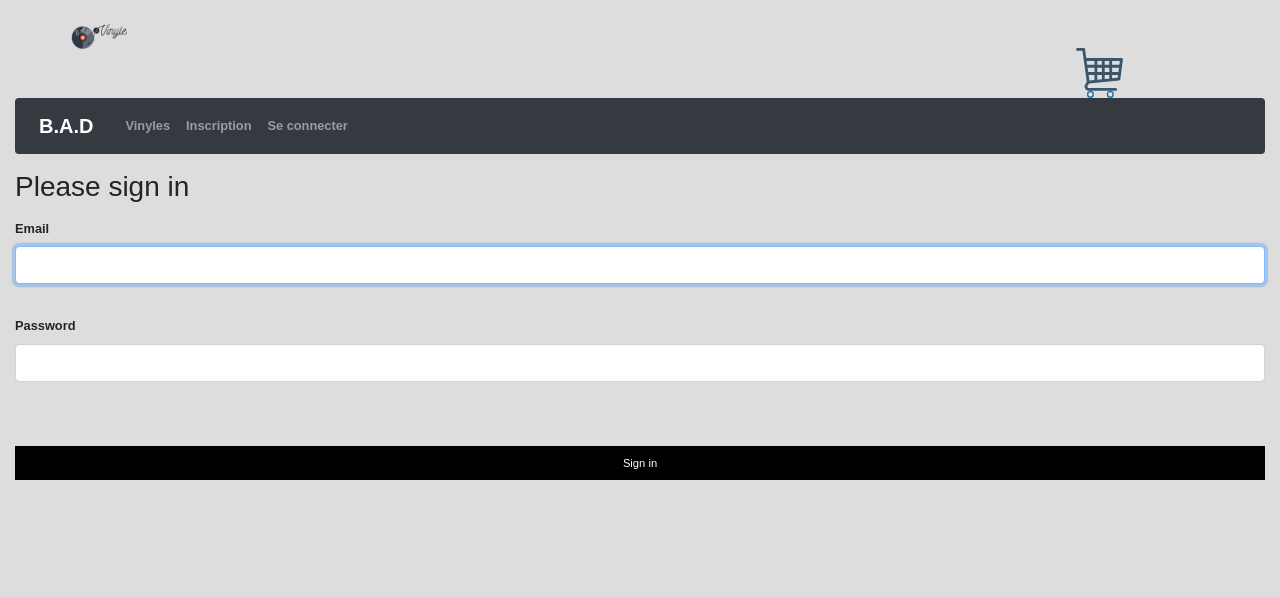
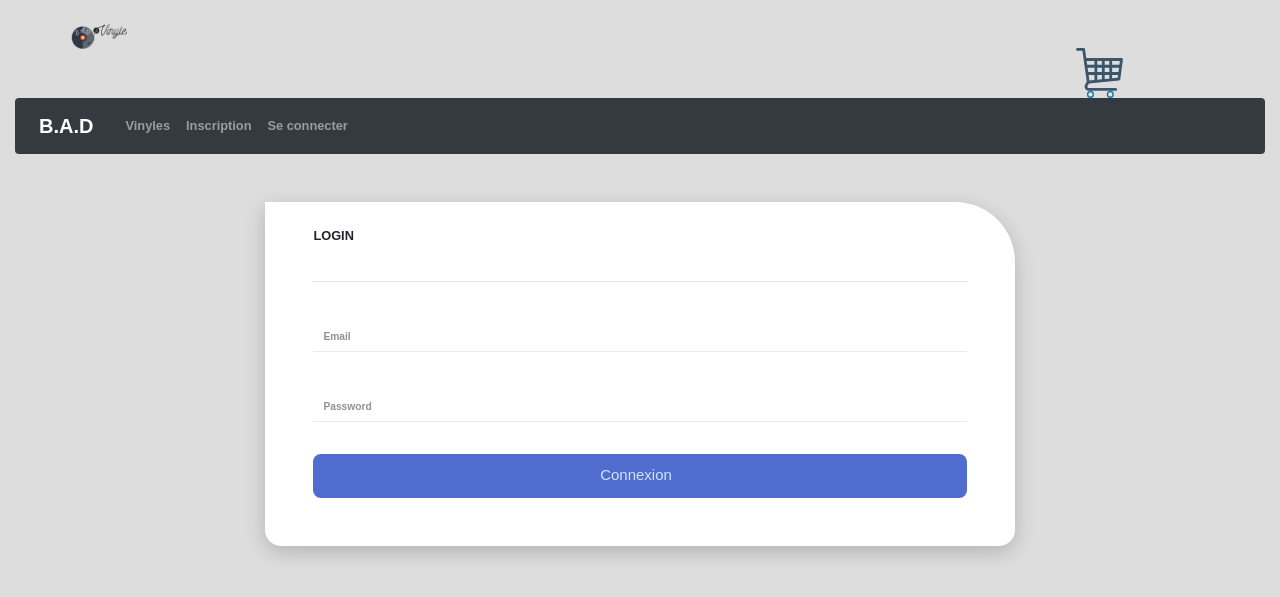
Before and after one commit to Afpa-repo/CDA_20040-2, a Symfony app: template templates/security/login.html.twig in a window 1280 px wide. Shown: the top 597 px of the page. Run offline with Twig, Linux system fonts and the light colour scheme; the template is opened without the code that fills it, so the values that code supplies are empty; some libraries are stand-ins or nearby versions.

Commit message:
mise en page login

```diff
--- a/public/css/style.css
+++ b/public/css/style.css
@@ -219,6 +219,76 @@ a:hover {
 
 
 
+.container {
+    flex-wrap: wrap
+}
+
+
+.card.one {
+    border-top-right-radius: 60px;
+    border-top-left-radius: 0
+}
+
+.form-group {
+    position: relative;
+    margin-bottom: 2rem
+}
+
+.form-control {
+    border: none;
+    border-radius: 0;
+    outline: 0;
+    border-bottom: 1.5px solid #E6EBEE
+}
+
+.form-control:focus {
+    box-shadow: none;
+    border-radius: 0;
+    border-bottom: 2px solid #8A97A8
+}
+
+.form-control-placeholder {
+    position: absolute;
+    top: 15px;
+    left: 10px;
+    transition: all 200ms;
+    opacity: 0.5;
+    font-size: 80%
+}
+
+.form-control:focus+.form-control-placeholder,
+.form-control:valid+.form-control-placeholder {
+    font-size: 80%;
+    transform: translate3d(0, -90%, 0);
+    opacity: 1;
+    top: 10px;
+    color: #8B92AC
+}
+
+.btn-block {
+    border: none;
+    border-radius: 8px;
+    background-color: #506CCF;
+    padding: 10px 0 12px
+}
+
+.btn-block:focus {
+    box-shadow: none
+}
+
+.btn-block span {
+    font-size: 15px;
+    color: #D0E6FF
+}
+
+
+
+
+
+
+
+
+
 
 
 
--- a/templates/base.html.twig
+++ b/templates/base.html.twig
@@ -4,8 +4,10 @@
     <head>
         <meta charset="UTF-8">
         <title>{% block title %}{% endblock %}</title>
-        <link rel="stylesheet" href="https://maxcdn.bootstrapcdn.com/bootstrap/4.3.1/css/bootstrap.min.css">
+        <link href='https://maxcdn.bootstrapcdn.com/bootstrap/4.4.1/css/bootstrap.min.css'>
+        <link rel="stylesheet" href="https://stackpath.bootstrapcdn.com/bootstrap/4.5.0/css/bootstrap.min.css">
         <link rel="stylesheet" href="https://cdnjs.cloudflare.com/ajax/libs/font-awesome/4.7.0/css/font-awesome.min.css">
+        <link href='https://use.fontawesome.com/releases/v5.7.2/css/all.css'>
         <link rel="stylesheet" href="{{asset('css/style.css')}}">
         {% block stylesheets %}{% endblock %}
     </head>
@@ -71,6 +73,7 @@
         <script src="https://cdn.jsdelivr.net/npm/popper.js@1.16.0/dist/umd/popper.min.js"
             integrity="sha384-Q6E9RHvbIyZFJoft+2mJbHaEWldlvI9IOYy5n3zV9zzTtmI3UksdQRVvoxMfooAo"
             crossorigin="anonymous"></script>
+            <script src='https://maxcdn.bootstrapcdn.com/bootstrap/4.4.1/js/bootstrap.min.js'></script>
         <script src="https://stackpath.bootstrapcdn.com/bootstrap/4.5.0/js/bootstrap.min.js"
             integrity="sha384-OgVRvuATP1z7JjHLkuOU7Xw704+h835Lr+6QL9UvYjZE3Ipu6Tp75j7Bh/kR0JKI"
             crossorigin="anonymous"></script>
--- a/templates/security/login.html.twig
+++ b/templates/security/login.html.twig
@@ -3,6 +3,13 @@
 {% block title %}Log in!{% endblock %}
 
 {% block body %}
+
+
+<div class="container d-flex justify-content-center mt-5">
+    <div class="d-flex flex-column justify-content-between w-75">
+        <div class="card one bg-white px-5 py-4 mb-3">
+            <p class="text-uppercase display 4">Login</p>
+            <hr>
             <form method="post">
                 {% if error %}
                 <div class="alert alert-danger">{{ error.messageKey|trans(error.messageData, 'security') }}</div>
@@ -13,30 +20,29 @@
                     You are logged in as {{ app.user.username }}, <a href="{{ path('app_logout') }}">Logout</a>
                 </div>
                 {% endif %}
-
-    <h1 class="h3 mb-3 font-weight-normal">Please sign in</h1>
-    <label for="inputEmail">Email</label>
-    <input type="email" value="{{ last_username }}" name="email" id="inputEmail" class="form-control" required autofocus>
-    <label for="inputPassword">Password</label>
-    <input type="password" name="password" id="inputPassword" class="form-control" required>
-
-    <input type="hidden" name="_csrf_token"
-           value="{{ csrf_token('authenticate') }}"
-    >
-
-    {#
-        Uncomment this section and add a remember_me option below your firewall to activate remember me functionality.
-        See https://symfony.com/doc/current/security/remember_me.html
-
-        <div class="checkbox mb-3">
+                <div class="form-group">
+                    <input type="email" value="{{ last_username }}" name="email"  class="form-control" id="inputEmail" required>
+                    <label class="form-control-placeholder" for="inputEmail">Email</label>
+                </div>
+                <div class="form-group">
+                    <input type="password" name="password" class="form-control" id="inputPassword" required>
+                    <label class="form-control-placeholder" for="inputPassword">Password</label>
+                </div>
+                <input type="hidden" name="_csrf_token" value="{{ csrf_token('authenticate') }}">
+                {# <div class="checkbox mb-3">
                         <label>
                             <input type="checkbox" name="_remember_me"> Remember me
                         </label>
+                    </div> #}
+                <button type="submit" class="btn btn-primary btn-block btn-lg mt-1 mb-2"><span>Connexion<i
+                            class="fas fa-long-arrow-alt-right ml-2"></i></span></button>
+            </form>
         </div>
-    #}
+    </div>
+</div>
 
-    <button class="btn btn-lg btn-primary" type="submit">
-        Sign in
-    </button>
-</form>
+{# Uncomment this section and add a remember_me option below your firewall to activate remember me functionality.
+See https://symfony.com/doc/current/security/remember_me.html #}
+
+
 {% endblock %}
```
Lines whose indentation alone changed are shown as unchanged.
